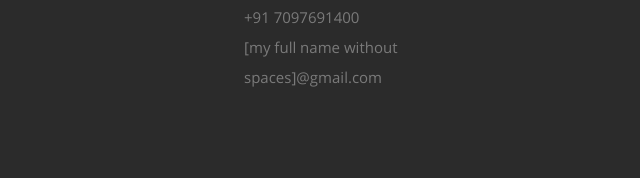
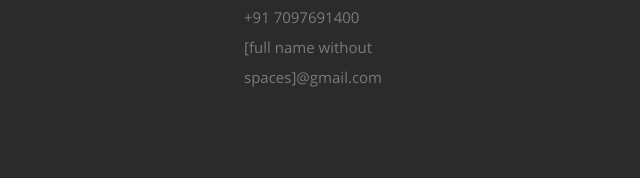
Before and after one commit to bofinbabu/bofinbabu.github.io, a plain HTML site: page index.html in a window 1280 px wide. Shown: the part 1368-1546 px from the top of the page, 161-801 px from the left. Drawn offline with nearby package versions, Linux system fonts and the light colour scheme.

Commit message:
new small updat21

```diff
--- a/index.html
+++ b/index.html
@@ -110,7 +110,7 @@
 						         BITS-Pilani HYD Campus, Telengana
                      </span><br>
 						   <span>+91 7097691400</span><br>
-                     <span>[my full name without spaces]@gmail.com</span>
+                     <span>[full name without spaces]@gmail.com</span>
 					   </p>
 
                </div>
```
